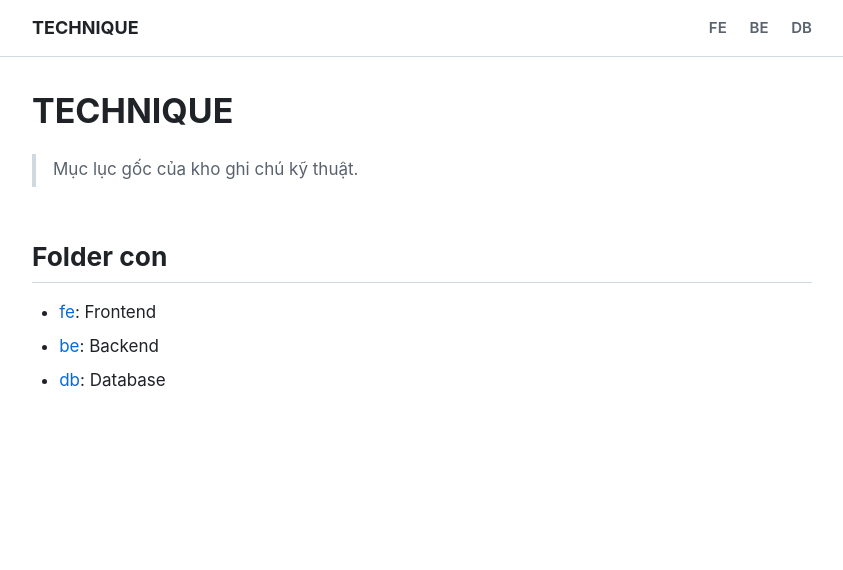
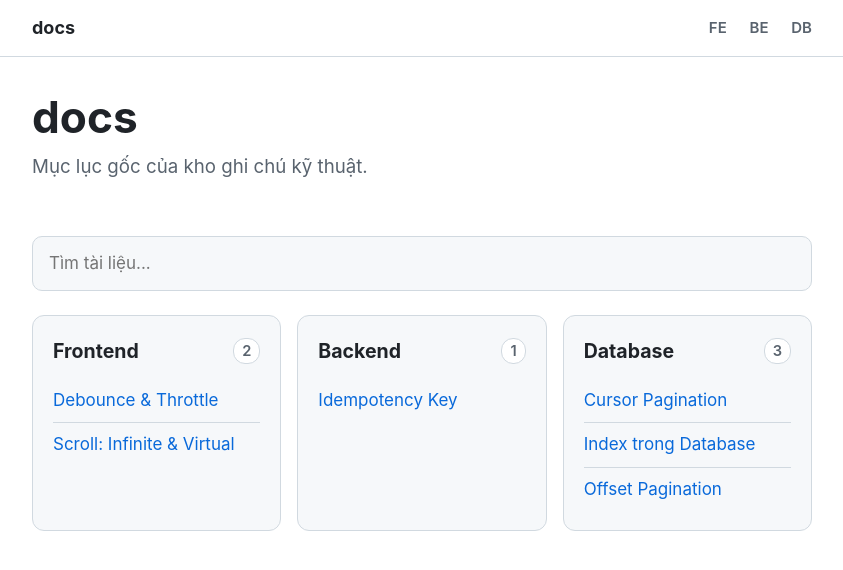
Before and after one commit to LongLH3008/longlh-s-documents, a Jekyll site: the page built from index.md, in a window 1280 px wide. Shown: the top 570 px of the page, without its empty margins (218-1061 px from the left). Built offline with Jekyll 4.4.1, drawn with Linux system fonts in a browser that asks for light colours; our own code applies the rules of GitHub Pages for plain Markdown files.

Commit message:
Rename site to docs and redesign home as searchable card grid
Co-Authored-By: Claude Sonnet 5.5 <noreply@anthropic.com>

```diff
--- a/_config.yml
+++ b/_config.yml
@@ -1,4 +1,4 @@
-title: TECHNIQUE
+title: docs
 description: Kho ghi chú kỹ thuật
 plugins:
   - jekyll-optional-front-matter
@@ -23,3 +23,8 @@ exclude:
   - CLAUDE.md
   - README.md
   - "*.url"
+
+sections:
+  - fe
+  - be
+  - db
--- a/_layouts/default.html
+++ b/_layouts/default.html
@@ -8,7 +8,7 @@
   <link rel="icon" type="image/svg+xml" href="{{ '/assets/favicon.svg' | relative_url }}">
   <link rel="stylesheet" href="{{ '/assets/css/style.css' | relative_url }}">
 </head>
-<body>
+<body class="{% if page.url == '/' %}home{% endif %}">
   <header class="site-header">
     <div class="wrap">
       <a class="brand" href="{{ '/' | relative_url }}">{{ site.title }}</a>
@@ -23,6 +23,44 @@
     <article class="content">
       {{ content }}
     </article>
+{% if page.url == '/' %}
+    {%- comment -%} Trang chủ: danh sách thư mục trong index.md bị ẩn bằng CSS, thay bằng thẻ tự sinh từ các trang trong từng thư mục. {%- endcomment -%}
+    <div class="search">
+      <input id="q" type="search" placeholder="Tìm tài liệu..." autocomplete="off" aria-label="Tìm tài liệu">
+    </div>
+    <div class="cards">
+      {%- for folder in site.sections -%}
+        {%- assign dir = '/' | append: folder | append: '/' -%}
+        {%- assign idx = site.pages | where: 'url', dir | first -%}
+        {%- assign docs = site.pages | where: 'dir', dir | where_exp: 'd', "d.name != 'index.md'" | sort: 'title' -%}
+      <section class="card" data-card>
+        <h2><a href="{{ dir | relative_url }}">{{ idx.title | default: folder }}</a><span class="count">{{ docs.size }}</span></h2>
+        <ul>
+          {%- for d in docs -%}
+          <li data-doc><a href="{{ d.url | relative_url }}">{{ d.title }}</a></li>
+          {%- endfor -%}
+        </ul>
+      </section>
+      {%- endfor -%}
+    </div>
+    <script>
+      (function () {
+        var q = document.getElementById('q');
+        q.addEventListener('input', function () {
+          var v = q.value.trim().toLowerCase();
+          document.querySelectorAll('[data-card]').forEach(function (card) {
+            var any = false;
+            card.querySelectorAll('[data-doc]').forEach(function (li) {
+              var match = !v || li.textContent.toLowerCase().indexOf(v) > -1;
+              li.hidden = !match;
+              if (match) any = true;
+            });
+            card.hidden = !any;
+          });
+        });
+      })();
+    </script>
+{% endif %}
   </main>
 </body>
 </html>
--- a/assets/css/style.css
+++ b/assets/css/style.css
@@ -193,3 +193,75 @@ code, pre {
   .content h2 { font-size: 1.4em; }
   .content pre { padding: 14px; border-radius: 6px; }
 }
+
+/* Trang chủ */
+[hidden] { display: none !important; }
+
+.home .content { padding-bottom: 24px; }
+.home .content > h2,
+.home .content > ul { display: none; }
+.home .content h1 { font-size: 2.6em; margin-bottom: 0.1em; }
+.home .content blockquote {
+  margin: 0 0 1.5em;
+  padding: 0;
+  border: 0;
+  font-size: 1.1em;
+}
+
+.search { margin-bottom: 24px; }
+.search input {
+  width: 100%;
+  padding: 12px 16px;
+  font: inherit;
+  color: var(--text);
+  background: var(--code-bg);
+  border: 1px solid var(--border);
+  border-radius: 10px;
+  outline: none;
+}
+.search input:focus { border-color: var(--link); }
+
+.cards {
+  display: grid;
+  grid-template-columns: repeat(auto-fit, minmax(240px, 1fr));
+  gap: 16px;
+  padding-bottom: 80px;
+}
+.card {
+  padding: 18px 20px;
+  border: 1px solid var(--border);
+  border-radius: 12px;
+  background: var(--code-bg);
+}
+.card h2 {
+  display: flex;
+  align-items: center;
+  justify-content: space-between;
+  margin: 0 0 10px;
+  font-size: 1.15em;
+}
+.card h2 a { color: var(--text); text-decoration: none; }
+.card h2 a:hover { color: var(--link); }
+.card .count {
+  min-width: 24px;
+  padding: 0 8px;
+  font-size: 0.75em;
+  font-weight: 600;
+  line-height: 24px;
+  text-align: center;
+  color: var(--muted);
+  background: var(--bg);
+  border: 1px solid var(--border);
+  border-radius: 12px;
+}
+.card ul { margin: 0; padding: 0; list-style: none; }
+.card li { margin: 0; }
+.card li a {
+  display: block;
+  padding: 7px 0;
+  color: var(--link);
+  text-decoration: none;
+  border-top: 1px solid var(--border);
+}
+.card li:first-child a { border-top: 0; }
+.card li a:hover { text-decoration: underline; }
--- a/fe/debounce-throttle.md
+++ b/fe/debounce-throttle.md
@@ -1,3 +1,7 @@
+---
+title: "Debounce & Throttle"
+---
+
 ### **Kỹ thuật Throttle và Debounce trong Frontend**
 
 Cả **Throttle** và **Debounce** đều là kỹ thuật giúp kiểm soát tần suất thực thi của một hàm, thường dùng để tối ưu hiệu suất trong các sự kiện xảy ra liên tục như:
--- a/fe/scroll-infinite-virtual.md
+++ b/fe/scroll-infinite-virtual.md
@@ -1,3 +1,7 @@
+---
+title: "Scroll: Infinite & Virtual"
+---
+
 ## 1️⃣ **Virtual Scroll (Cuộn ảo)**
 
 Virtual Scroll giúp hiển thị một danh sách lớn mà chỉ render một phần nhỏ để tối ưu hiệu suất.
--- a/index.md
+++ b/index.md
@@ -1,4 +1,4 @@
-# TECHNIQUE
+# docs
 
 > Mục lục gốc của kho ghi chú kỹ thuật.
 
```
